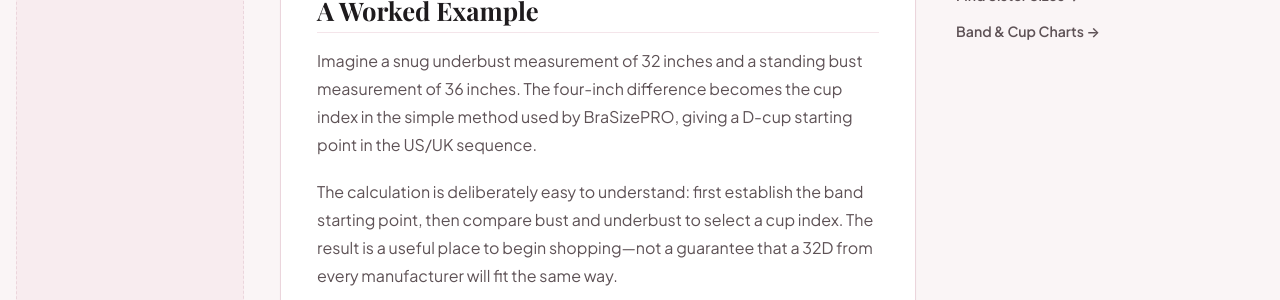
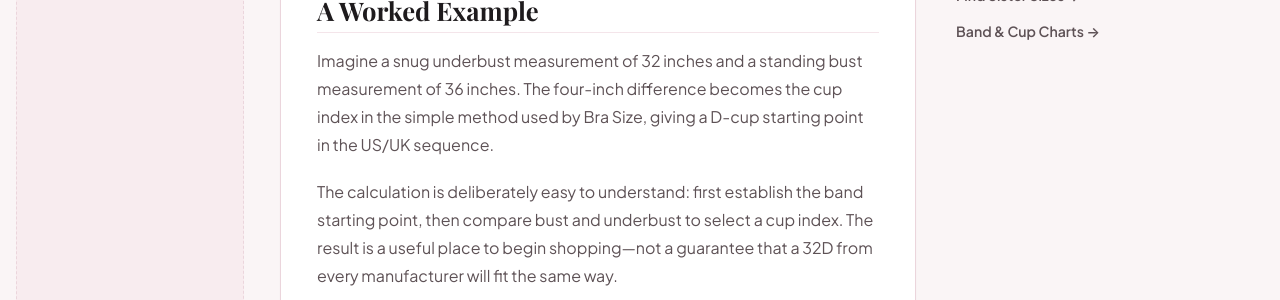
Before and after one commit to sharpedge74-cmyk/Bra-Size-Pro, a Jekyll site: the page built from how-bra-sizes-are-determined.html, in a window 1280 px wide and 900 px high, scrolled down 1905 px. Shown: the part 210-510 px from the top of the window. Built offline with Jekyll 4.4.1, drawn with Linux system fonts in a browser that asks for light colours; some web fonts are replaced.

Commit message:
Replace user-facing BraSizePRO text with Bra Size

```diff
--- a/how-bra-sizes-are-determined.html
+++ b/how-bra-sizes-are-determined.html
@@ -55,7 +55,7 @@ faq:
 <p>That is why two calculators can give different answers from the same measurements without one necessarily being “broken.” They may simply be applying different sizing conventions.</p>
 
 <h2>A Worked Example</h2>
-<p>Imagine a snug underbust measurement of 32 inches and a standing bust measurement of 36 inches. The four-inch difference becomes the cup index in the simple method used by BraSizePRO, giving a D-cup starting point in the US/UK sequence.</p>
+<p>Imagine a snug underbust measurement of 32 inches and a standing bust measurement of 36 inches. The four-inch difference becomes the cup index in the simple method used by Bra Size, giving a D-cup starting point in the US/UK sequence.</p>
 <p>The calculation is deliberately easy to understand: first establish the band starting point, then compare bust and underbust to select a cup index. The result is a useful place to begin shopping—not a guarantee that a 32D from every manufacturer will fit the same way.</p>
 
 <h2>What Can Change the Result in Practice?</h2>
```
